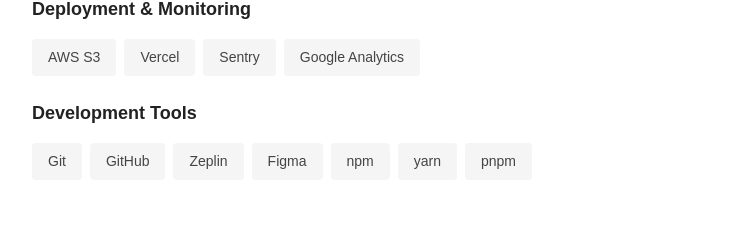
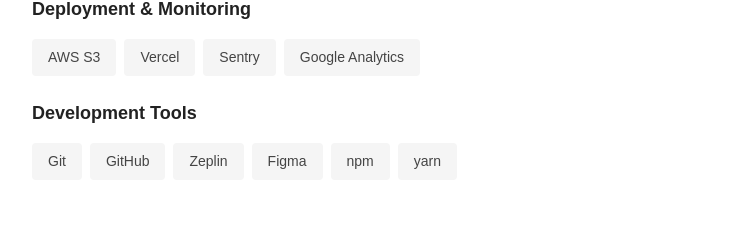
Before and after one commit to rl0425/portfolio-2024, a Next.js app: page / in a window 1280 px wide. Shown: the part 3772-4005 px from the top of the page, without its empty margins (273-1006 px from the left). Built offline with nearby package versions, Linux system fonts and the light colour scheme.

Commit message:
fix: Modify skill set

```diff
--- a/src/app/_components/_skills/page.tsx
+++ b/src/app/_components/_skills/page.tsx
@@ -55,7 +55,7 @@
   },
   tools: {
     title: "Development Tools",
-    skills: ["Git", "GitHub", "Zeplin", "Figma", "npm", "yarn", "pnpm"],
+    skills: ["Git", "GitHub", "Zeplin", "Figma", "npm", "yarn"],
   },
 } as const;
 
```
